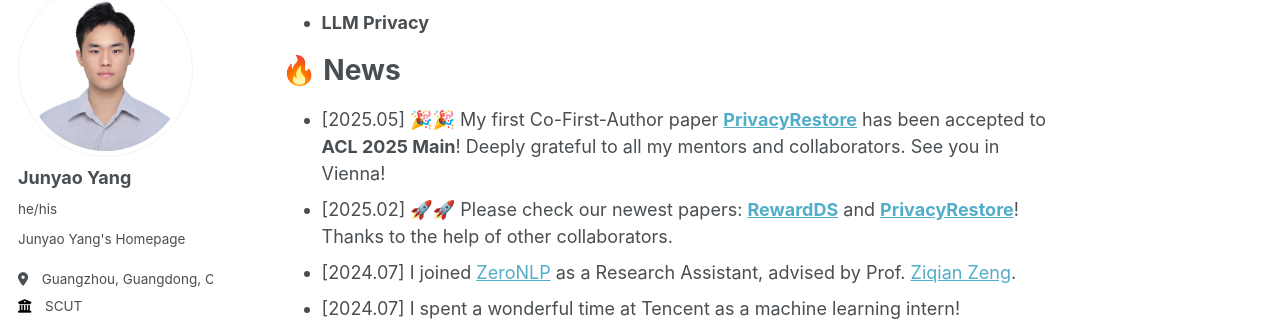
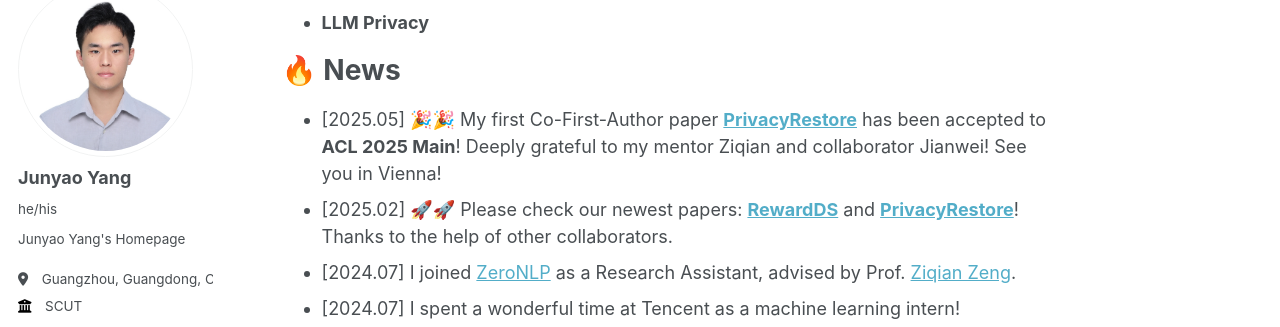
Before and after one commit to jyyang26/jyyang26.github.io, a Jekyll site: the page built from _pages/about.md, in a window 1280 px wide and 900 px high, scrolled down 368 px. Shown: the part 124-451 px from the top of the window. Built offline with Jekyll 4.4.1, drawn with Linux system fonts in a browser that asks for light colours; some web fonts are replaced.

Commit message:
Update about.md

```diff
--- a/_pages/about.md
+++ b/_pages/about.md
@@ -18,7 +18,7 @@
 <!-- - [2024.10] **PrivactRestore** is available now! Check our work **[here](https://arxiv.org/abs/2406.01394)**! -->
 
 # 🔥 News
-- [2025.05] 🎉🎉 My first Co-First-Author paper **[PrivacyRestore](https://arxiv.org/abs/2406.01394)** has been accepted to **ACL 2025 Main**! Deeply grateful to all my mentors and collaborators. See you in Vienna!
+- [2025.05] 🎉🎉 My first Co-First-Author paper **[PrivacyRestore](https://arxiv.org/abs/2406.01394)** has been accepted to **ACL 2025 Main**! Deeply grateful to my mentor Ziqian and collaborator Jianwei! See you in Vienna!
 - [2025.02] 🚀🚀 Please check our newest papers: **[RewardDS](https://arxiv.org/abs/2502.18517)** and **[PrivacyRestore](https://arxiv.org/abs/2406.01394)**! Thanks to the help of other collaborators.
 - [2024.07] I joined [ZeroNLP](https://github.com/ZeroNLP) as a Research Assistant, advised by Prof. [Ziqian Zeng](https://ziqianzeng.github.io/).
 - [2024.07] I spent a wonderful time at Tencent as a machine learning intern!
```
